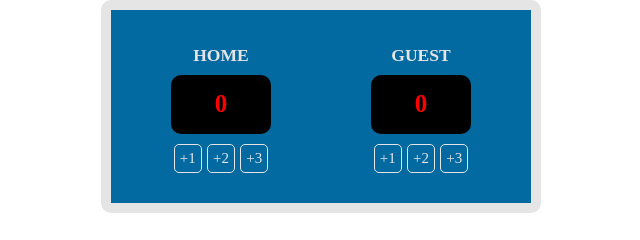
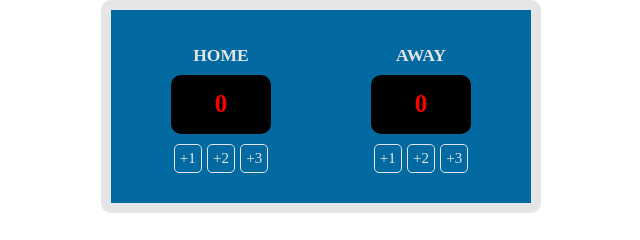
Before and after one commit to itamarkalimi/Scoreboard, a plain HTML site: page index.html in a window 1280 px wide. Shown: the full height of the page, 319-959 px from the left. Drawn offline with nearby package versions, Linux system fonts and the light colour scheme.

Commit message:
update GUEST to AWAY

```diff
--- a/index.html
+++ b/index.html
@@ -1,20 +1,23 @@
 <html>
-    <head><link rel="stylesheet" href="https://cdnjs.cloudflare.com/ajax/libs/normalize/8.0.1/normalize.css">
+
+<head>
+    <link rel="stylesheet" href="https://cdnjs.cloudflare.com/ajax/libs/normalize/8.0.1/normalize.css">
     <link rel="stylesheet" href="index.css">
 </head>
+
 <body>
     <div class="container">
         <div class="score-container">
             <h3 class="score-head">HOME</h3>
             <p class="score" id="home-score">0</p>
             <div class="score-btns">
-                <button class="btn" onclick="homeplusone()" >+1</button>
+                <button class="btn" onclick="homeplusone()">+1</button>
                 <button class="btn" onclick="homeplustwo()">+2</button>
                 <button class="btn" onclick="homeplusthree()">+3</button>
             </div>
         </div>
         <div class="score-container">
-                <h3 class="score-head">GUEST</h3>
+            <h3 class="score-head">AWAY</h3>
             <p class="score" id="away-score">0</p>
             <div class="score-btns">
                 <button class="btn" onclick="awayplusone()">+1</button>
@@ -25,4 +28,5 @@
     </div>
     <script src="index.js"></script>
 </body>
+
 </html>
```
Lines whose indentation alone changed are shown as unchanged.
